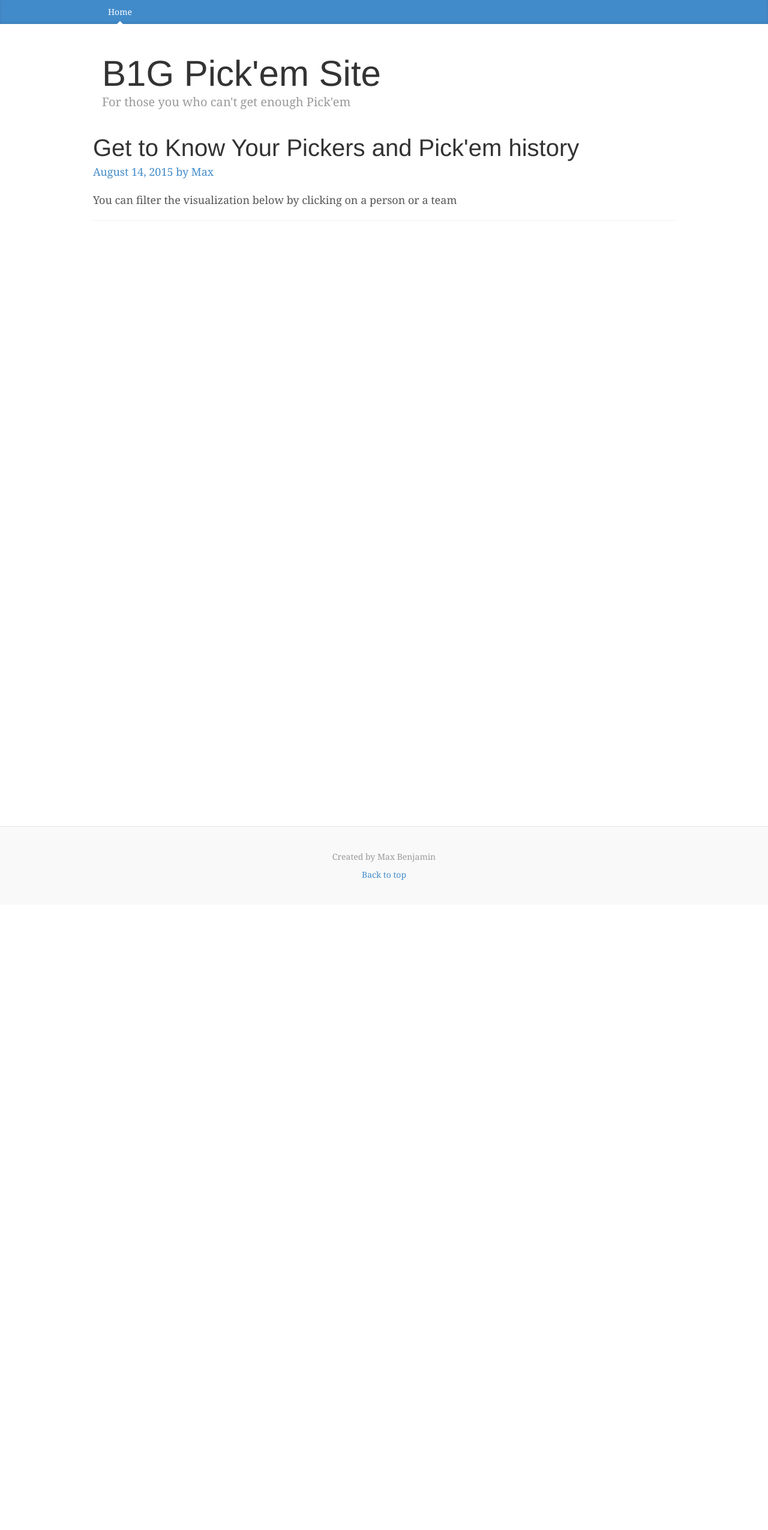
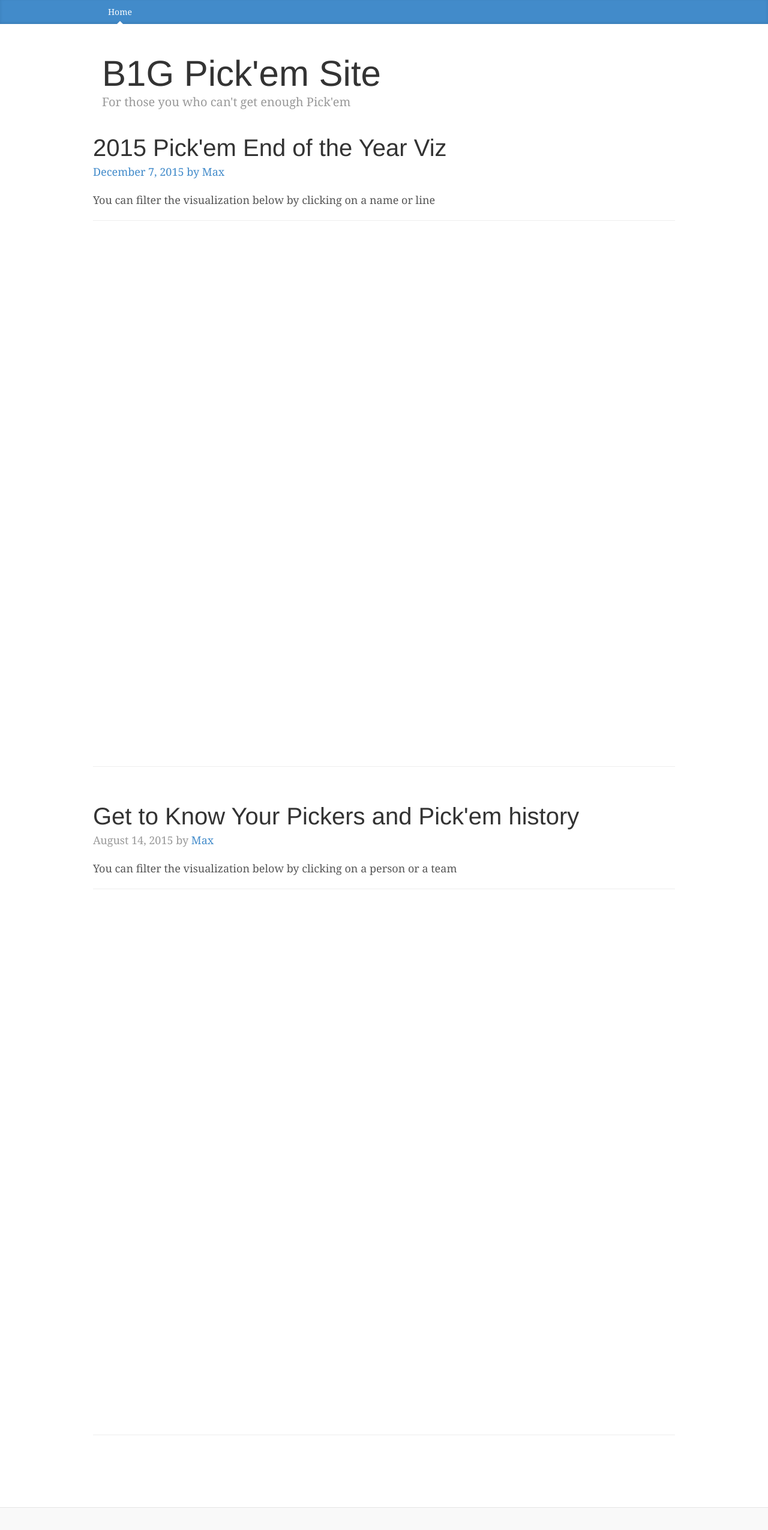
Before and after one commit to B1GPickem/B1GPickem.github.io, a plain HTML site: page index.html in a window 1280 px wide. Shown: the top 2550 px of the page at 60% size. Before the commit the page ends 1508 px from the top, so only its background shows below. Drawn offline with nearby package versions, Linux system fonts and the light colour scheme.

Commit message:
2015 EoY

```diff
--- a/index.html
+++ b/index.html
@@ -49,13 +49,23 @@
         <div class="col-sm-16 blog-main">
 
 			<div class="blog-post">
+				<h2 class="blog-post-title">2015 Pick'em End of the Year Viz</h2>
+				<p class="blog-post-meta">December 7, 2015 by <a href="#">Max</a></p>
+
+				<p>You can filter the visualization below by clicking on a name or line</p>
+				<hr>
+				<div class='tableauPlaceholder' style='width: 1004px; height: 869px;'><noscript><a href='#'><img alt='2015 B1G ' src='https:&#47;&#47;public.tableau.com&#47;static&#47;images&#47;20&#47;2015B1GEoY&#47;2015B1G&#47;1_rss.png' style='border: none' /></a></noscript><object class='tableauViz' width='1004' height='869' style='display:none;'><param name='host_url' value='https%3A%2F%2Fpublic.tableau.com%2F' /> <param name='site_root' value='' /><param name='name' value='2015B1GEoY&#47;2015B1G' /><param name='tabs' value='no' /><param name='toolbar' value='yes' /><param name='static_image' value='https:&#47;&#47;public.tableau.com&#47;static&#47;images&#47;20&#47;2015B1GEoY&#47;2015B1G&#47;1.png' /> <param name='animate_transition' value='yes' /><param name='display_static_image' value='yes' /><param name='display_spinner' value='yes' /><param name='display_overlay' value='yes' /><param name='display_count' value='yes' /><param name='showVizHome' value='no' /><param name='showTabs' value='y' /><param name='bootstrapWhenNotified' value='true' /></object></div>
+				<hr>
+			</div><!-- /.blog-post -->
+
+			<div class="blog-post">
 				<h2 class="blog-post-title">Get to Know Your Pickers and Pick'em history</h2>
 				<p class="blog-post-meta">August 14, 2015 by <a href="#">Max</a></p>
 
 				<p>You can filter the visualization below by clicking on a person or a team</p>
 				<hr>
 				<div class='tableauPlaceholder' style='width: 1004px; height: 869px;'><noscript><a href=''><img alt='PickerOverview ' src='https:&#47;&#47;public.tableau.com&#47;static&#47;images&#47;Pi&#47;PickerDash&#47;PickerOverview&#47;1_rss.png' style='border: none' /></a></noscript><object class='tableauViz' width='1004' height='869' style='display:none;'><param name='host_url' value='https%3A%2F%2Fpublic.tableau.com%2F' /> <param name='path' value='views&#47;PickerDash&#47;PickerOverview' /> <param name='toolbar' value='yes' /><param name='static_image' value='https:&#47;&#47;public.tableau.com&#47;static&#47;images&#47;Pi&#47;PickerDash&#47;PickerOverview&#47;1.png' /> <param name='animate_transition' value='yes' /><param name='display_static_image' value='yes' /><param name='display_spinner' value='yes' /><param name='display_overlay' value='yes' /><param name='display_count' value='yes' /><param name='showVizHome' value='no' /><param name='showTabs' value='y' /><param name='bootstrapWhenNotified' value='true' /></object></div>
-
+				<hr>
 			</div><!-- /.blog-post -->
 
 
```
Lines whose indentation alone changed are shown as unchanged.
